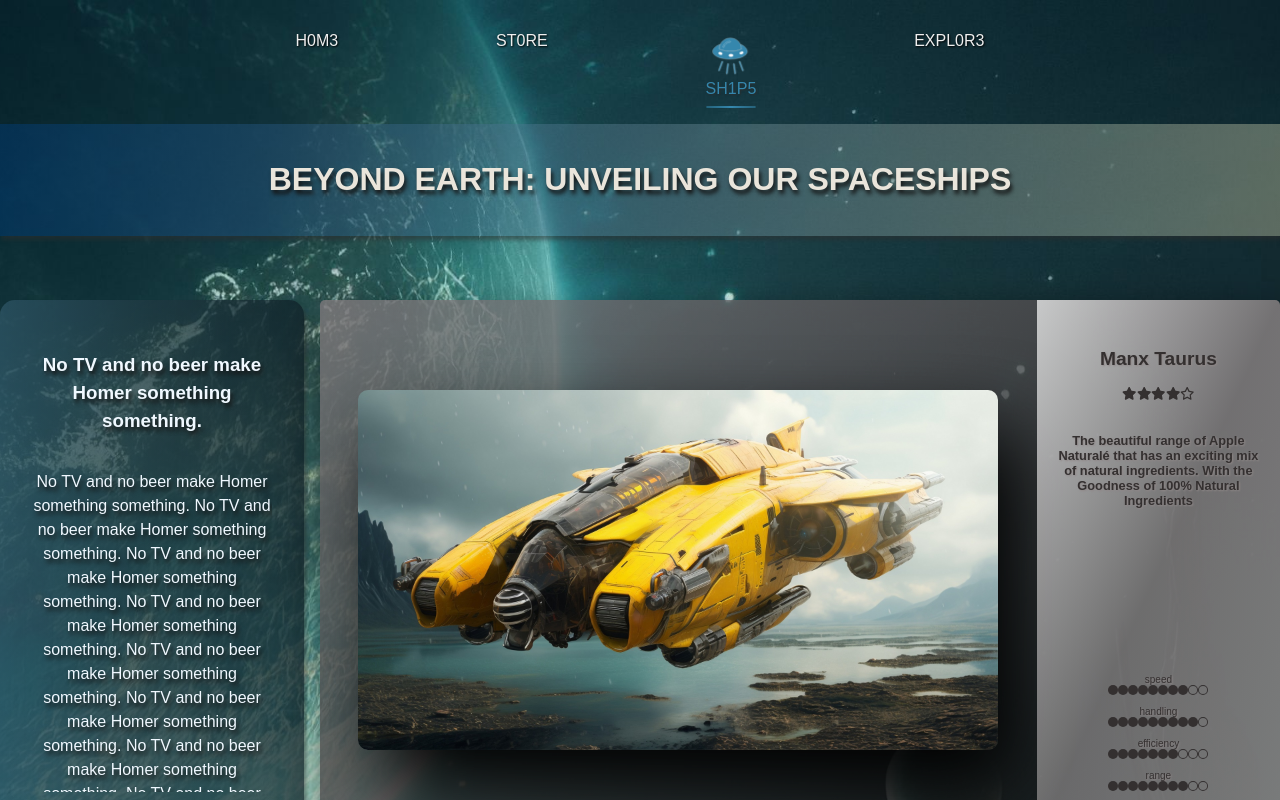
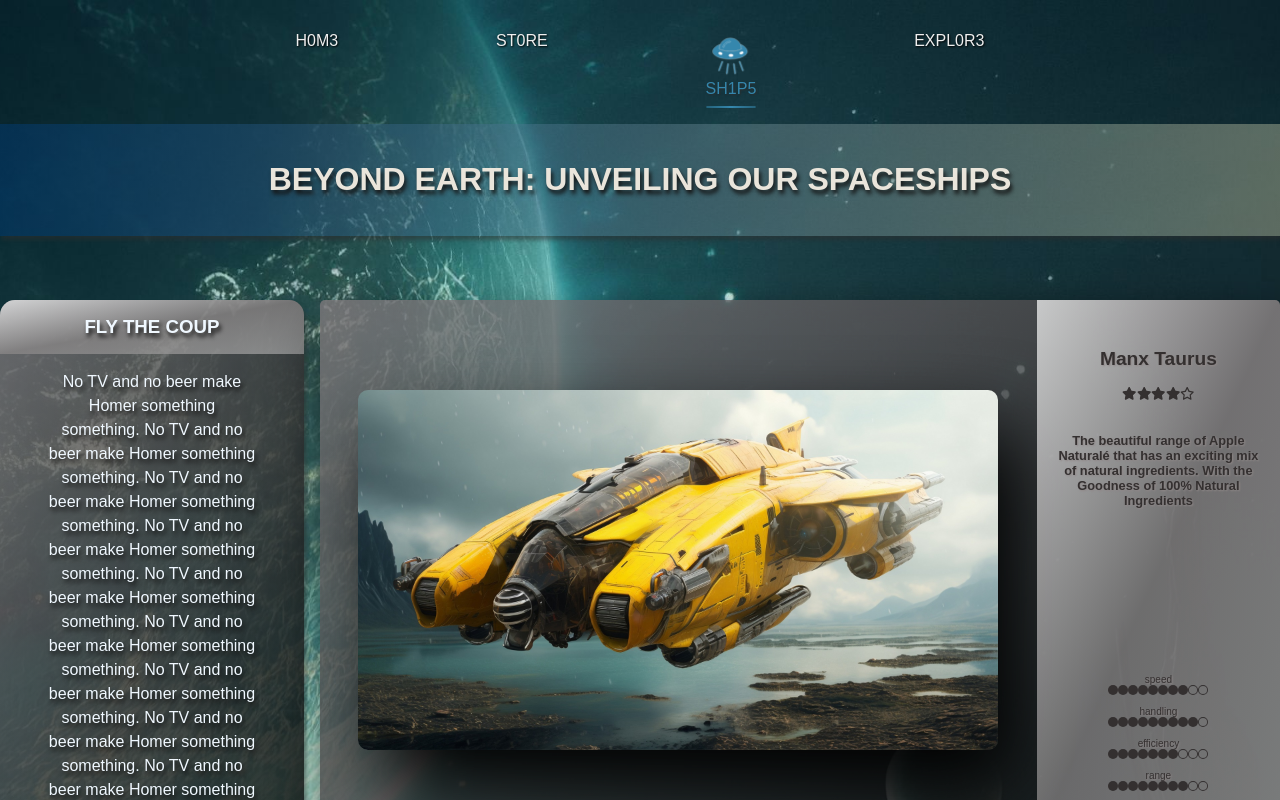
Before and after one commit to thegroosalugg/Andromeda, a React (Vite) app: page /ships in a window 1280 px wide. Shown: the top 800 px of the page. Built offline with nearby package versions, Linux system fonts and the light colour scheme; a web font is replaced by a local one.

Commit message:
updated article styling

```diff
--- a/src/components/containers/Article.module.css
+++ b/src/components/containers/Article.module.css
@@ -3,37 +3,44 @@
   flex-direction: column;
   flex: 1;
   max-height: 540px;
-  padding: 0 2rem;
+  max-width: 960px;
   margin: 1rem auto;
   text-align: center;
   text-shadow: 2px 4px 4px rgb(21, 21, 21);
   color: rgb(240, 248, 255);
   background: linear-gradient(
-    to right,
-    hsla(198, 39%, 28%, 0.79),
-    hsla(195, 35%, 19%, 0.768),
-    hsla(198, 43%, 11%, 0.725)
+    to bottom right,
+    rgba(126, 120, 123, 0.8),
+    rgba(6, 6, 6, 0.8)
   );
   box-shadow: 2px 4px 4px rgba(46, 46, 46, 0.5);
   line-height: 1.5;
   border-radius: 15px;
-  border-top: 2rem solid transparent;
   border-bottom: 2rem solid transparent;
   box-sizing: border-box;
 }
 
 .content h3 {
-
+  border-radius: 15px 15px 0 0;
+  background: linear-gradient(
+    to bottom right,
+    rgba(255, 255, 255, 0.7),
+    rgba(141, 138, 138, 0.7),
+    rgba(169, 169, 169, 0.7)
+  );
+  padding: 0.8rem;
+  margin: 0;
 }
 
 .content p {
   overflow: auto;
+  padding: 1rem 3rem;
+  margin: 0;
 }
 
-/* tested on Chrome, FireFox & Edge. 1159.5px is precise breaking point between
-content wrap and media query kicking in. May change later */
-@media screen and (max-width: 1159.5px) {
-  .content {
+@media screen and (max-width: 960px) {
+  .content, .content h3 {
+    max-height: 300px;
     border-radius: 0;
   }
 }
--- a/src/components/containers/Article.tsx
+++ b/src/components/containers/Article.tsx
@@ -6,7 +6,7 @@ const string = 'No TV and no beer make Homer something something. ';
 export default function Article() {
   return (
     <MotionDiv element='article' className={css.content}>
-      <h3>{string}</h3>
+      <h3>FLY THE COUP</h3>
       <p>{string.repeat(100)}</p>
     </MotionDiv>
   );
```
